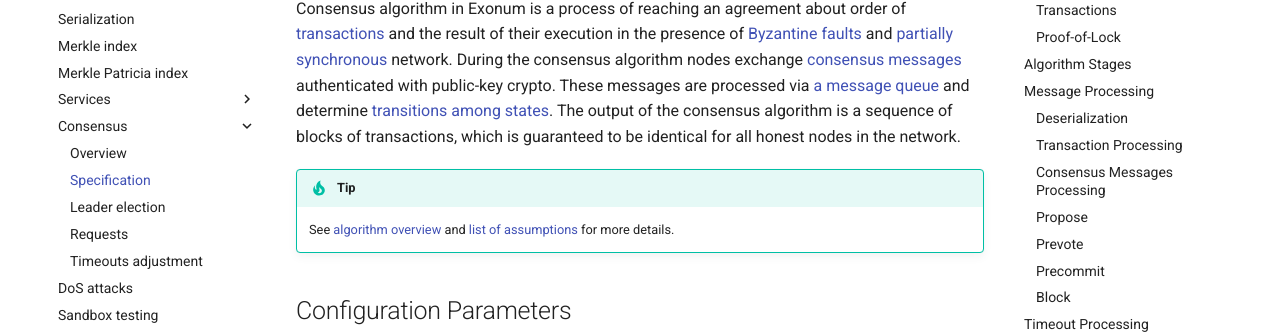
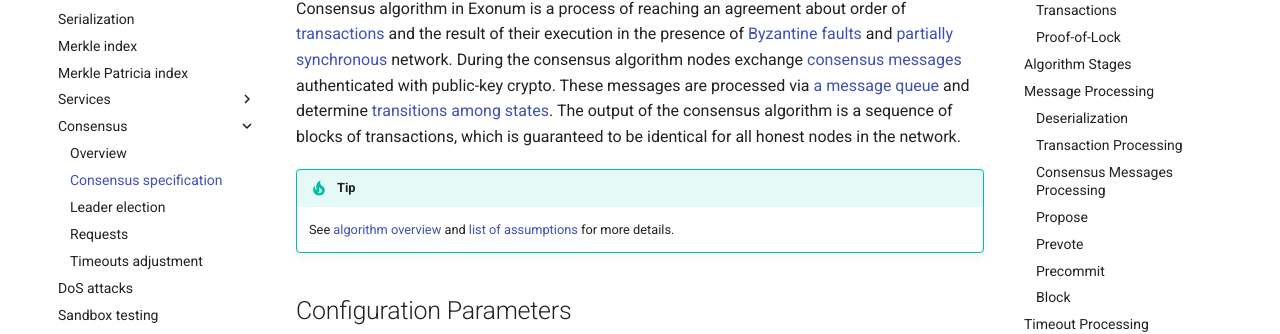
Before and after one commit to exonum/exonum-doc, an MkDocs documentation site: the page built from src/advanced/consensus/consensus-spec.md, in a window 1280 px wide. Shown: the part 254-588 px from the top of the page. Built offline with MkDocs 1.6.1 and Material for MkDocs 9.7.7, drawn with Linux system fonts in a browser that asks for light colours; comment, search, counter and statistics services are not loaded; old or Windows-style settings are respelled for this version of MkDocs.

Commit message:
Revert page title to "Consensus specification"
This is needed for an adequate page title in meta ("Specification" is
awfully non-descriptive).

```diff
--- a/mkdocs.yml
+++ b/mkdocs.yml
@@ -74,7 +74,7 @@ pages:
       # Consensus overview
       - 'Overview': 'advanced/consensus/consensus.md'
       # Consensus specification
-      - 'Specification': 'advanced/consensus/consensus-spec.md'
+      - 'Consensus specification': 'advanced/consensus/consensus-spec.md'
       # Leader election algorithm specification
       - 'Leader election': 'advanced/consensus/leader-election.md'
       # Requests specification
```
